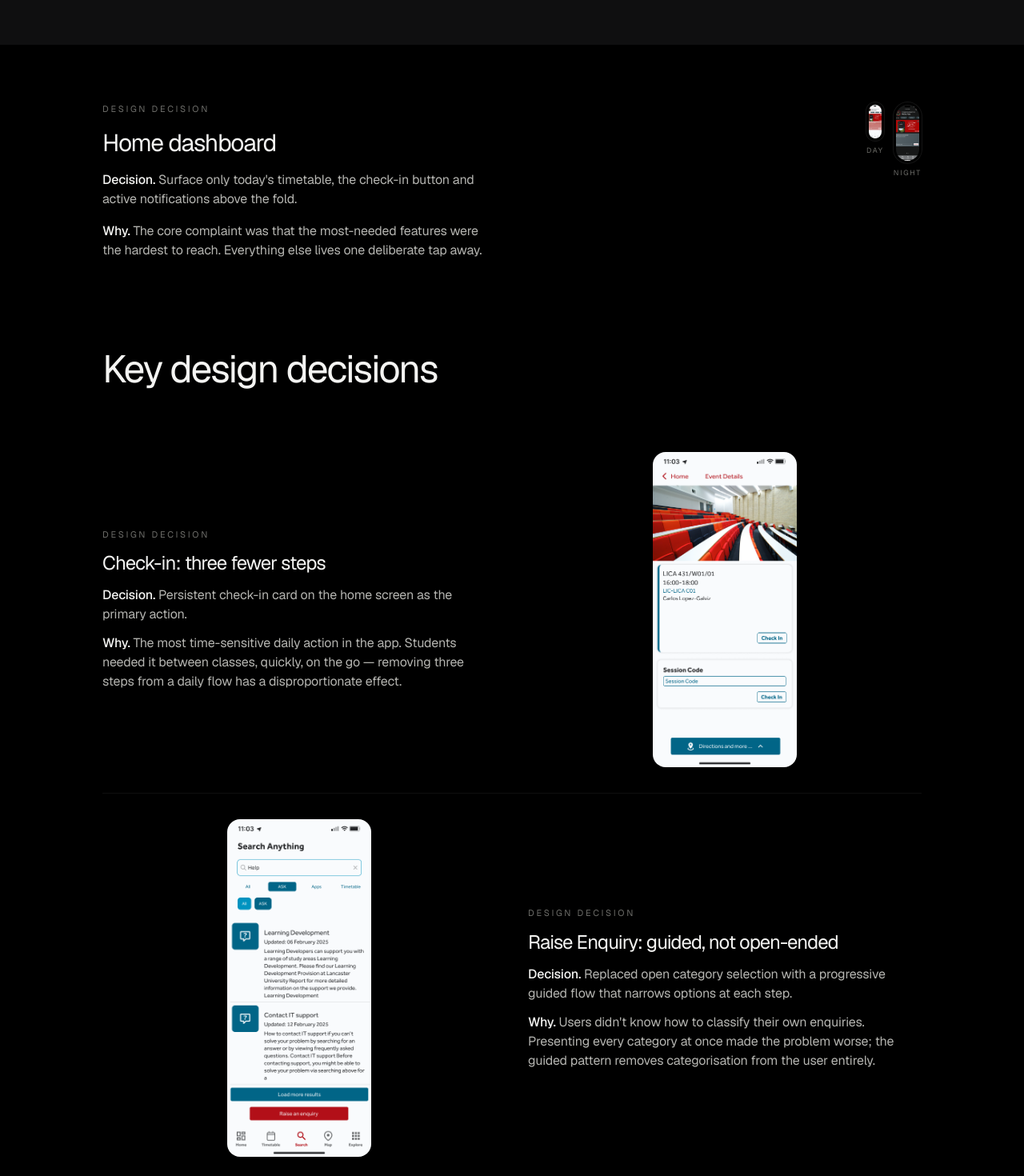
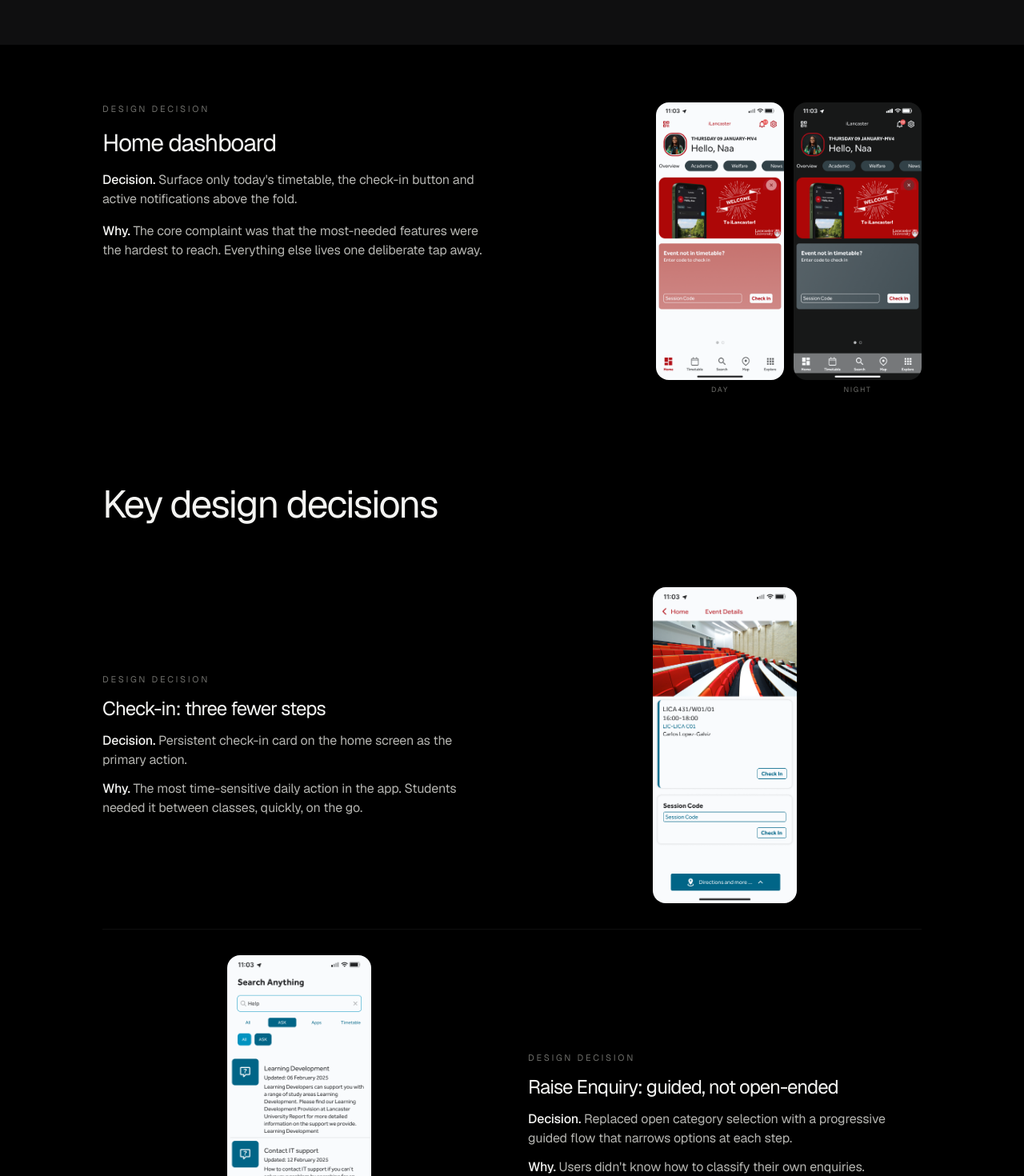
Before and after one commit to nandiniipillai/Portfolio, a Next.js app: page /work/ilancaster in a window 1280 px wide. Shown: the part 2140-3610 px from the top of the page at 80% size. Built offline with nearby package versions, Linux system fonts and the light colour scheme.

Commit message:
iLancaster: remove PhoneFrame entirely, all screens display at natural aspect ratio
Home dashboard, feature lineup, walkthrough — all now use raw Image/video elements with rounded-2xl. No cropping from PhoneFrame fixed ratio. Videos in rounded containers with border+shadow.

```diff
--- a/app/work/ilancaster/page.jsx
+++ b/app/work/ilancaster/page.jsx
@@ -4,7 +4,6 @@ import { motion } from 'framer-motion';
 import Image from 'next/image';
 import CaseStudyShell from '@/components/CaseStudyShell';
 import { Section, Prose, SubList, PullQuote } from '@/components/CaseBits';
-import PhoneFrame from '@/components/PhoneFrame';
 import ScrollReveal from '@/components/ScrollReveal';
 
 const ACCENT = '#E4002B';
@@ -73,7 +72,7 @@ export default function ILancasterPage() {
           ['Company', ['ISS Innovation Hub', 'Lancaster University']],
         ]}
       >
-        {/* 1. Problem — compact, image aligned top-right */}
+        {/* 1. Problem — before image top-right */}
         <Section title="Most avoided opening it">
           <Prose>
             The app contained everything a student needed. It just presented all
@@ -101,7 +100,7 @@ export default function ILancasterPage() {
             </div>
             <Image
               src="/assets/ilancaster/before-home-v3.png"
-              alt="The original iLancaster home screen — tile grid with no hierarchy"
+              alt="The original iLancaster home screen"
               width={422}
               height={418}
               sizes="300px"
@@ -132,7 +131,7 @@ export default function ILancasterPage() {
           <PullQuote>The failure was in the sitemap, not the wireframe.</PullQuote>
         </Section>
 
-        {/* 3. Home dashboard — two phones (day + night) on right */}
+        {/* 3. Home dashboard — two phone screens (day + night) on right */}
         <Section>
           <div className="grid grid-cols-1 md:grid-cols-2 gap-6 md:gap-10 items-start py-6 md:py-8">
             <ScrollReveal>
@@ -155,18 +154,22 @@ export default function ILancasterPage() {
             </ScrollReveal>
             <ScrollReveal>
               <div className="flex gap-3 justify-end items-start">
-                <figure className="flex flex-col items-center">
-                  <div className="w-full max-w-[150px]">
-                    <PhoneFrame src="/assets/ilancaster/home-day.png" alt="Home dashboard — day mode" />
-                  </div>
-                  <figcaption className="mt-1.5 text-[9px] tracking-[0.2em] uppercase text-ash">Day</figcaption>
-                </figure>
-                <figure className="flex flex-col items-center">
-                  <div className="w-full max-w-[150px]">
-                    <PhoneFrame src="/assets/ilancaster/home-night.png" alt="Home dashboard — night mode" />
-                  </div>
-                  <figcaption className="mt-1.5 text-[9px] tracking-[0.2em] uppercase text-ash">Night</figcaption>
-                </figure>
+                {[
+                  { src: '/assets/ilancaster/home-day.png', label: 'Day', alt: 'Home dashboard — day mode' },
+                  { src: '/assets/ilancaster/home-night.png', label: 'Night', alt: 'Home dashboard — night mode' },
+                ].map((s) => (
+                  <figure key={s.label} className="flex flex-col items-center">
+                    <Image
+                      src={s.src}
+                      alt={s.alt}
+                      width={390}
+                      height={844}
+                      sizes="160px"
+                      className="w-[140px] md:w-[160px] h-auto rounded-2xl"
+                    />
+                    <figcaption className="mt-1.5 text-[9px] tracking-[0.2em] uppercase text-ash">{s.label}</figcaption>
+                  </figure>
+                ))}
               </div>
             </ScrollReveal>
           </div>
@@ -178,7 +181,7 @@ export default function ILancasterPage() {
             <DecisionRow
               label="Check-in: three fewer steps"
               decision="Persistent check-in card on the home screen as the primary action."
-              why="The most time-sensitive daily action in the app. Students needed it between classes, quickly, on the go — removing three steps from a daily flow has a disproportionate effect."
+              why="The most time-sensitive daily action in the app. Students needed it between classes, quickly, on the go."
               src="/assets/ilancaster/checkin-day.png"
               alt="Check-in card on the home screen"
               imgSide="right"
@@ -186,7 +189,7 @@ export default function ILancasterPage() {
             <DecisionRow
               label="Raise Enquiry: guided, not open-ended"
               decision="Replaced open category selection with a progressive guided flow that narrows options at each step."
-              why="Users didn&apos;t know how to classify their own enquiries. Presenting every category at once made the problem worse; the guided pattern removes categorisation from the user entirely."
+              why="Users didn&apos;t know how to classify their own enquiries. Presenting every category at once made the problem worse."
               src="/assets/ilancaster/enquiry-day.png"
               alt="Raise Enquiry — search-first ASK flow"
               imgSide="left"
@@ -194,7 +197,7 @@ export default function ILancasterPage() {
             <DecisionRow
               label="Notifications: prioritised, not just listed"
               decision="Visual hierarchy inside the notification feed separates urgent alerts from informational updates."
-              why="A flat notification list carries the implicit message that everything is equally important. Prioritised treatment lets students triage at a glance between lectures."
+              why="A flat notification list carries the implicit message that everything is equally important. Prioritised treatment lets students triage at a glance."
               src="/assets/ilancaster/notifications-night.png"
               alt="Prioritised notification feed"
               imgSide="right"
@@ -202,7 +205,7 @@ export default function ILancasterPage() {
             <DecisionRow
               label="Day & Night mode"
               decision="Both modes designed in parallel as equal, first-class experiences from day one."
-              why="Designing them together meant every hierarchy and contrast decision was validated in both environments — not colour-inverted at the end and hoped for the best."
+              why="Designing them together meant every hierarchy and contrast decision was validated in both environments."
               src="/assets/ilancaster/home-night.png"
               alt="Home dashboard — night mode"
               imgSide="left"
@@ -210,7 +213,7 @@ export default function ILancasterPage() {
           </div>
         </Section>
 
-        {/* 5. Design system — feature lineup with contain fit */}
+        {/* 5. Design system — feature lineup as raw screens */}
         <Section title="One design system, held across 80+ screens" tone="sunken">
           <Prose>
             Lancaster&apos;s existing colour and style guidelines were a fixed
@@ -228,9 +231,14 @@ export default function ILancasterPage() {
             ].map((f) => (
               <ScrollReveal key={f.label}>
                 <figure className="flex flex-col items-center">
-                  <div className="w-full max-w-[140px]">
-                    <PhoneFrame src={f.src} alt={f.label} fit="contain" />
-                  </div>
+                  <Image
+                    src={f.src}
+                    alt={f.label}
+                    width={390}
+                    height={844}
+                    sizes="150px"
+                    className="w-[130px] md:w-[150px] h-auto rounded-2xl"
+                  />
                   <figcaption className="mt-2 text-[10px] tracking-[0.2em] uppercase text-ash">{f.label}</figcaption>
                 </figure>
               </ScrollReveal>
@@ -254,19 +262,23 @@ export default function ILancasterPage() {
           </Prose>
         </Section>
 
-        {/* 7. Prototype walkthrough */}
+        {/* 7. Prototype walkthrough — raw video, no PhoneFrame */}
         <Section title="Prototype walkthrough">
           <Prose>
             Watch the redesigned home dashboard and check-in flow in motion.
           </Prose>
-          <div className="grid grid-cols-1 md:grid-cols-2 gap-6 items-end mt-4">
+          <div className="grid grid-cols-1 md:grid-cols-2 gap-6 mt-6">
             <ScrollReveal>
               <figure className="flex flex-col items-center">
-                <div className="w-full max-w-[200px]">
-                  <PhoneFrame
-                    video="/assets/ilancaster/walkthrough-home.mp4"
+                <div className="w-full max-w-[200px] rounded-2xl overflow-hidden border border-white/[0.08] shadow-lg">
+                  <video
+                    src="/assets/ilancaster/walkthrough-home.mp4"
                     poster="/assets/ilancaster/home-day.png"
-                    fit="contain"
+                    autoPlay
+                    muted
+                    loop
+                    playsInline
+                    className="w-full h-auto"
                   />
                 </div>
                 <figcaption className="mt-3 text-[11px] tracking-[0.24em] uppercase text-ash">
@@ -276,11 +288,15 @@ export default function ILancasterPage() {
             </ScrollReveal>
             <ScrollReveal>
               <figure className="flex flex-col items-center">
-                <div className="w-full max-w-[200px]">
-                  <PhoneFrame
-                    video="/assets/ilancaster/walkthrough-checkin.mp4"
+                <div className="w-full max-w-[200px] rounded-2xl overflow-hidden border border-white/[0.08] shadow-lg">
+                  <video
+                    src="/assets/ilancaster/walkthrough-checkin.mp4"
                     poster="/assets/ilancaster/checkin-day.png"
-                    fit="contain"
+                    autoPlay
+                    muted
+                    loop
+                    playsInline
+                    className="w-full h-auto"
                   />
                 </div>
                 <figcaption className="mt-3 text-[11px] tracking-[0.24em] uppercase text-ash">
```
